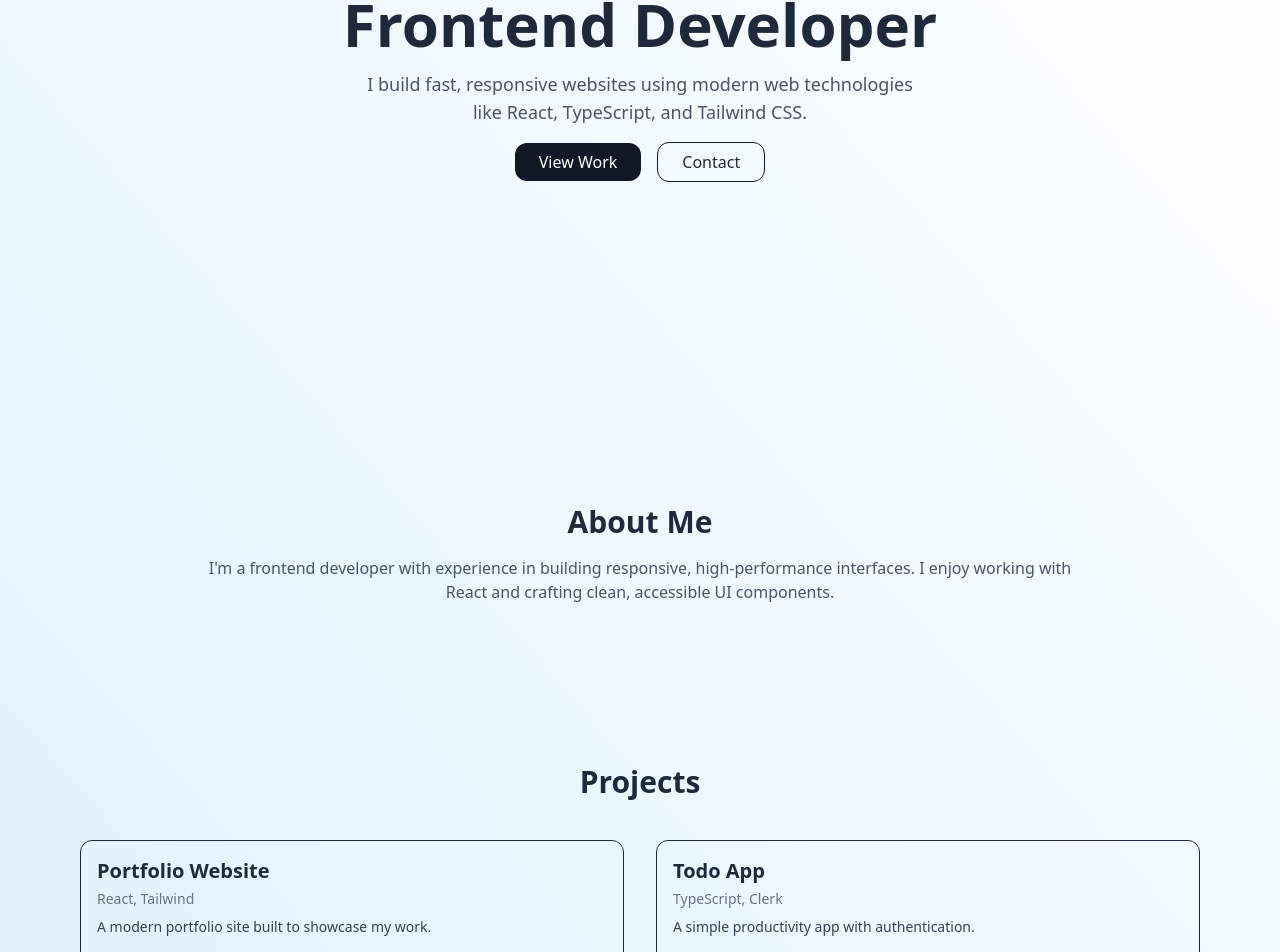
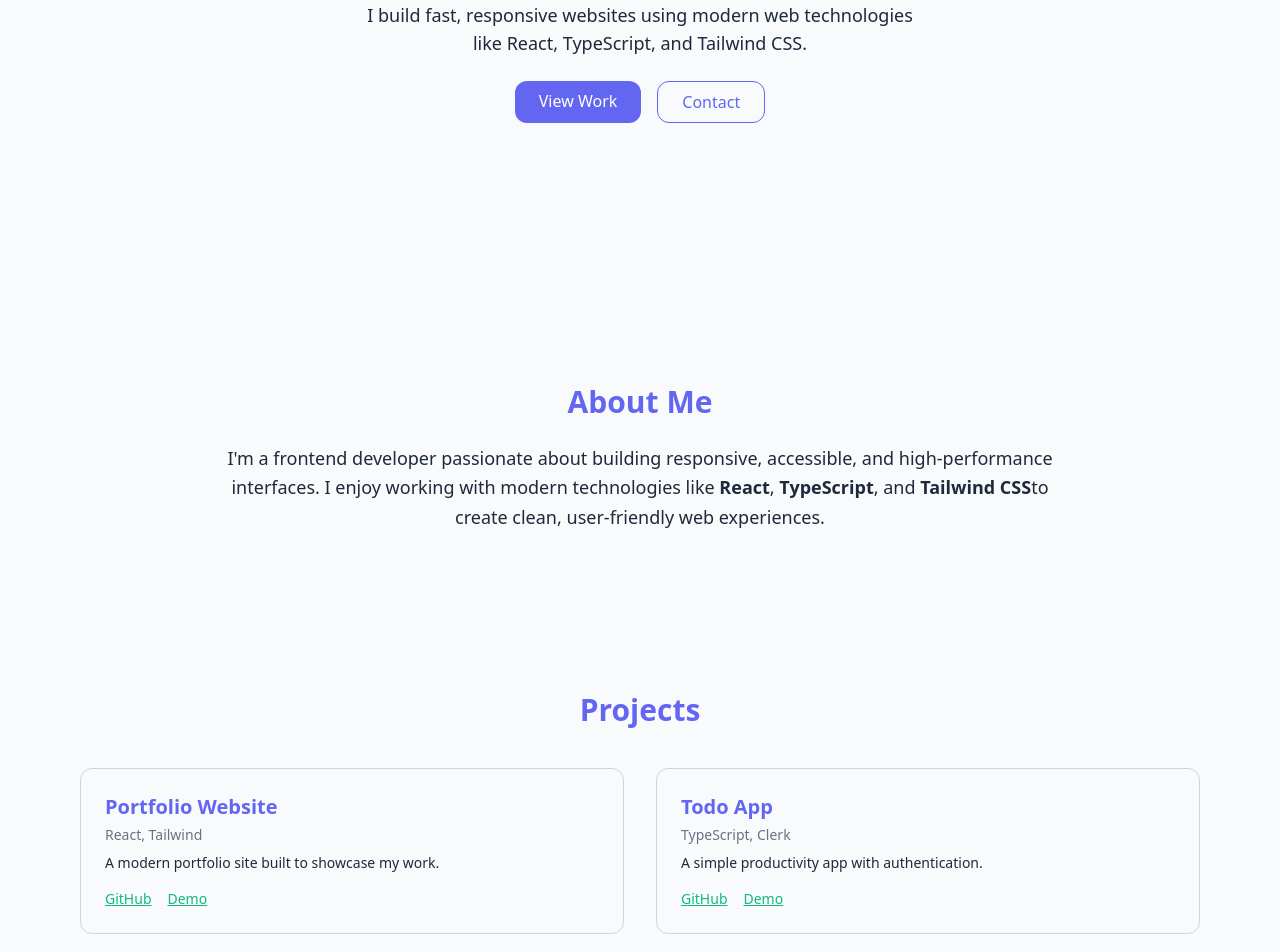
Before and after one commit to andrewteece/andrewteece-portfolio, a React (Vite) app: page / in a window 1280 px wide. Shown: the part 317-1269 px from the top of the page. Built offline with nearby package versions, Linux system fonts and the light colour scheme.

Commit message:
ThemeProvider and Toggle into components

```diff
--- a/index.html
+++ b/index.html
@@ -4,10 +4,6 @@
     <meta charset="UTF-8" />
     <link rel="icon" type="image/svg+xml" href="/vite.svg" />
     <meta name="viewport" content="width=device-width, initial-scale=1.0" />
-    <link
-      href="https://fonts.googleapis.com/css2?family=Outfit:wght@400;600;700&display=swap"
-      rel="stylesheet"
-    />
     <title>Frontend Web Developer - Andrew Teece</title>
   </head>
   <body>
--- a/src/App.tsx
+++ b/src/App.tsx
@@ -1,3 +1,4 @@
+import { motion } from 'framer-motion';
 import Header from './components/Header';
 import Hero from './components/Hero';
 import About from './components/About';
@@ -7,19 +8,17 @@ import './styles/index.css';
 
 export default function App() {
   return (
-    <div
-      className='min-h-screen
-        bg-gradient-to-tr from-sky-100 to-white
-        dark:from-brand dark:to-gray-400
-        text-brand dark:text-white
-        transition-colors duration-500'
-    >
+    <div className='min-h-screen bg-[var(--color-bg)] text-[var(--color-text)] transition-colors duration-300 font-sans'>
       <Header />
-      <main>
+      <motion.main
+        initial={{ opacity: 0, y: 20 }}
+        animate={{ opacity: 1, y: 0 }}
+        transition={{ duration: 0.5, ease: 'easeOut' }}
+      >
         <Hero />
         <About />
         <Projects />
-      </main>
+      </motion.main>
       <Footer />
     </div>
   );
--- a/src/components/About.tsx
+++ b/src/components/About.tsx
@@ -1,11 +1,18 @@
 export default function About() {
   return (
-    <section id='about' className='py-20 px-4 max-w-4xl mx-auto text-center'>
-      <h3 className='text-3xl font-semibold mb-4'>About Me</h3>
-      <p className='text-gray-600'>
-        I'm a frontend developer with experience in building responsive,
-        high-performance interfaces. I enjoy working with React and crafting
-        clean, accessible UI components.
+    <section
+      id='about'
+      className='py-20 px-4 max-w-4xl mx-auto text-center text-[var(--color-text)] transition-colors'
+    >
+      <h3 className='text-3xl font-semibold mb-6 text-[var(--color-brand)]'>
+        About Me
+      </h3>
+      <p className='text-lg leading-relaxed text-[var(--color-text)]'>
+        I'm a frontend developer passionate about building responsive,
+        accessible, and high-performance interfaces. I enjoy working with modern
+        technologies like <strong>React</strong>, <strong>TypeScript</strong>,
+        and <strong>Tailwind CSS</strong>
+        to create clean, user-friendly web experiences.
       </p>
     </section>
   );
--- a/src/components/Hero.tsx
+++ b/src/components/Hero.tsx
@@ -2,29 +2,34 @@ import { motion } from 'framer-motion';
 
 export default function Hero() {
   return (
-    <section className='min-h-[85vh] flex flex-col justify-center items-center text-center px-4'>
+    <section
+      id='home'
+      className='min-h-[70vh] flex flex-col justify-center items-center text-center px-4 py-12 bg-[var(--color-bg)] text-[var(--color-text)] transition-colors duration-500'
+    >
       <motion.h2
-        className='text-4xl md:text-6xl font-bold'
+        className='text-4xl md:text-6xl font-bold text-[var(--color-brand)] mb-4'
         initial={{ opacity: 0, y: -40 }}
         animate={{ opacity: 1, y: 0 }}
         transition={{ duration: 0.6 }}
       >
         Frontend Developer
       </motion.h2>
-      <p className='mt-4 text-lg max-w-xl text-gray-600'>
+
+      <p className='text-lg max-w-xl text-[var(--color-text)] mb-6'>
         I build fast, responsive websites using modern web technologies like
         React, TypeScript, and Tailwind CSS.
       </p>
-      <div className='mt-6 space-x-4'>
+
+      <div className='flex flex-wrap justify-center gap-4'>
         <a
           href='#projects'
-          className='px-6 py-2 bg-gray-900 text-white rounded-xl hover:bg-gray-700'
+          className='px-6 py-2 bg-[var(--color-brand)] text-white rounded-xl hover:bg-opacity-90 transition-colors'
         >
           View Work
         </a>
         <a
           href='#contact'
-          className='px-6 py-2 border border-gray-900 rounded-xl hover:bg-gray-100'
+          className='px-6 py-2 border border-[var(--color-brand)] text-[var(--color-brand)] rounded-xl hover:bg-[var(--color-accent)] hover:text-white transition-colors'
         >
           Contact
         </a>
--- a/src/components/ProjectCard.tsx
+++ b/src/components/ProjectCard.tsx
@@ -1,3 +1,4 @@
+// src/components/ProjectCard.tsx
 type ProjectCardProps = {
   title: string;
   tech: string;
@@ -13,37 +14,37 @@ export default function ProjectCard({
   description,
   github,
   demo,
-  image,
-}: ProjectCardProps): JSX.Element {
+}: ProjectCardProps) {
   return (
-    <div className='border rounded-xl p-4 hover:shadow-lg transition'>
-      {image && (
-        <img
-          src={image}
-          alt={`${title} screenshot`}
-          className='w-full h-48 object-cover rounded-lg mb-4'
-        />
-      )}
-      <h4 className='text-xl font-bold mb-1'>{title}</h4>
-      <p className='text-sm text-gray-500 mb-2'>{tech}</p>
-      <p className='text-gray-700 text-sm mb-4'>{description}</p>
+    <div
+      className='p-6 border rounded-xl bg-[var(--color-bg)] text-[var(--color-text)]
+        transition hover:shadow-lg'
+    >
+      <h4 className='text-xl font-bold mb-1 text-[var(--color-brand)]'>
+        {title}
+      </h4>
+      <p className='text-sm text-gray-500 dark:text-gray-400 mb-2'>{tech}</p>
+      <p className='text-sm mb-4'>{description}</p>
+
       <div className='flex gap-4 text-sm'>
+        {github && (
+          <a
+            href={github}
+            target='_blank'
+            rel='noopener noreferrer'
+            className='underline text-[var(--color-accent)] hover:opacity-80'
+          >
+            GitHub
+          </a>
+        )}
         {demo && (
           <a
             href={demo}
             target='_blank'
-            className='text-blue-600 hover:underline'
+            rel='noopener noreferrer'
+            className='underline text-[var(--color-accent)] hover:opacity-80'
           >
-            Live Demo
-          </a>
-        )}
-        {github && (
-          <a
-            href={github}
-            target='_blank'
-            className='text-gray-700 hover:underline'
-          >
-            GitHub
+            Demo
           </a>
         )}
       </div>
--- a/src/components/Projects.tsx
+++ b/src/components/Projects.tsx
@@ -7,12 +7,7 @@ export default function Projects() {
       <h3 className='text-3xl font-semibold text-center mb-10'>Projects</h3>
       <div className='grid md:grid-cols-2 gap-8'>
         {projects.map((project, idx) => (
-          <ProjectCard
-            key={idx}
-            title={project.title}
-            tech={project.tech}
-            description={project.description}
-          />
+          <ProjectCard key={idx} {...project} />
         ))}
       </div>
     </section>
--- /dev/null
+++ b/src/components/ThemeToggle.tsx
@@ -0,0 +1,39 @@
+import { useTheme } from '../context/ThemeProvider';
+import { Sun, Moon } from 'lucide-react';
+import { motion, AnimatePresence } from 'framer-motion';
+
+export default function ThemeToggle() {
+  const { isDark, toggleTheme } = useTheme();
+
+  return (
+    <button
+      onClick={toggleTheme}
+      aria-label='Toggle dark mode'
+      className='p-1 rounded transition-colors'
+    >
+      <AnimatePresence mode='wait' initial={false}>
+        {isDark ? (
+          <motion.div
+            key='moon'
+            initial={{ opacity: 0, rotate: -90 }}
+            animate={{ opacity: 1, rotate: 0 }}
+            exit={{ opacity: 0, rotate: 90 }}
+            transition={{ duration: 0.3 }}
+          >
+            <Moon size={20} />
+          </motion.div>
+        ) : (
+          <motion.div
+            key='sun'
+            initial={{ opacity: 0, rotate: 90 }}
+            animate={{ opacity: 1, rotate: 0 }}
+            exit={{ opacity: 0, rotate: -90 }}
+            transition={{ duration: 0.3 }}
+          >
+            <Sun size={20} />
+          </motion.div>
+        )}
+      </AnimatePresence>
+    </button>
+  );
+}
--- /dev/null
+++ b/src/context/ThemeProvider.tsx
@@ -0,0 +1,34 @@
+import { createContext, useContext, useEffect, useState } from 'react';
+
+type ThemeContextType = {
+  isDark: boolean;
+  toggleTheme: () => void;
+};
+
+const ThemeContext = createContext<ThemeContextType | undefined>(undefined);
+
+export function ThemeProvider({ children }: { children: React.ReactNode }) {
+  const [isDark, setIsDark] = useState(
+    () => window.matchMedia('(prefers-color-scheme: dark)').matches
+  );
+
+  useEffect(() => {
+    document.documentElement.classList.toggle('dark', isDark);
+  }, [isDark]);
+
+  const toggleTheme = () => setIsDark((prev) => !prev);
+
+  return (
+    <ThemeContext.Provider value={{ isDark, toggleTheme }}>
+      {children}
+    </ThemeContext.Provider>
+  );
+}
+
+export function useTheme() {
+  const context = useContext(ThemeContext);
+  if (!context) {
+    throw new Error('useTheme must be used within a ThemeProvider');
+  }
+  return context;
+}
--- a/src/main.tsx
+++ b/src/main.tsx
@@ -2,9 +2,12 @@ import { StrictMode } from 'react';
 import { createRoot } from 'react-dom/client';
 import './styles/index.css';
 import App from './App.tsx';
+import { ThemeProvider } from './context/ThemeProvider.tsx';
 
 createRoot(document.getElementById('root')!).render(
   <StrictMode>
-    <App />
+    <ThemeProvider>
+      <App />
+    </ThemeProvider>
   </StrictMode>
 );
--- a/src/styles/index.css
+++ b/src/styles/index.css
@@ -1,3 +1,5 @@
+@import url('https://fonts.googleapis.com/css2?family=Figtree:wght@400;500;600;700&display=swap');
+
 @import 'tailwindcss';
 
 /* @layer base {
@@ -12,22 +14,86 @@
 
 @layer base {
   :root {
-    --color-bg: #f8fafc;
+    --color-bg: #f9fafb;
     --color-text: #1e293b;
-    --color-accent: #ff6b6b;
-    --color-brand: #4b4efc;
+    --color-accent: #10b981;
+    --color-brand: #6366f1;
+    --color-border: #cbd5e1;
+    --bg-gradient: radial-gradient(
+      circle at top left,
+      #e0f2fe 0%,
+      #f9fafb 100%
+    );
   }
 
   .dark {
     --color-bg: #0f172a;
     --color-text: #e2e8f0;
-    --color-accent: #fbbf24;
-    --color-brand: #1a1a40;
+    --color-accent: #34d399;
+    --color-brand: #818cf8;
+    --color-border: #334155;
+    --bg-gradient: radial-gradient(
+      circle at bottom right,
+      #1e293b 0%,
+      #0f172a 100%
+    );
   }
 
   body {
     background-color: var(--color-bg);
     color: var(--color-text);
+    font-family: theme('fontFamily.sans');
+    font-size: theme('fontSize.base');
     transition: background-color 0.3s ease, color 0.3s ease;
   }
+
+  header,
+  section,
+  footer {
+    background-color: var(--color-bg);
+    color: var(--color-text);
+    transition: background-color 0.3s ease, color 0.3s ease;
+  }
+
+  h1 {
+    font-size: theme('fontSize.4xl');
+    color: var(--color-brand);
+  }
+
+  h2 {
+    font-size: theme('fontSize.3xl');
+    color: var(--color-brand);
+  }
+
+  h3 {
+    font-size: theme('fontSize.2xl');
+    color: var(--color-brand);
+  }
+
+  a {
+    color: var(--color-accent);
+  }
+
+  a:hover {
+    opacity: 0.85;
+  }
+
+  .border {
+    border-color: var(--color-border);
+  }
+
+  /* Custom Scrollbar */
+  ::-webkit-scrollbar {
+    width: 12px;
+  }
+
+  ::-webkit-scrollbar-track {
+    background: var(--color-bg);
+  }
+
+  ::-webkit-scrollbar-thumb {
+    background-color: var(--color-border);
+    border-radius: 6px;
+    border: 3px solid var(--color-bg);
+  }
 }
--- a/tailwind.config.js
+++ b/tailwind.config.js
@@ -11,16 +11,28 @@ export default {
     extend: {
       colors: {
         brand: {
-          DEFAULT: '#4b4efc', // light mode brand
-          dark: '#1a1a40', // dark mode brand
+          DEFAULT: '#6366F1', // indigo-500
+          dark: '#818CF8', // indigo-400
         },
         accent: {
-          light: '#ff6b6b',
-          dark: '#fbbf24',
+          light: '#10B981', // emerald-500
+          dark: '#34D399', // emerald-400
+        },
+        bg: {
+          light: '#F9FAFB', // gray-50
+          dark: '#0F172A', // slate-900
+        },
+        text: {
+          light: '#1E293B', // slate-800
+          dark: '#E2E8F0', // slate-200
+        },
+        border: {
+          light: '#CBD5E1', // slate-300
+          dark: '#334155', // slate-700
         },
       },
       fontFamily: {
-        sans: ['Outfit', 'ui-sans-serif', 'system-ui'],
+        sans: ['Figtree', 'ui-sans-serif', 'system-ui'],
       },
     },
   },
```
Also changed, not shown: src/components/Header.tsx (+3 -42 lines).
